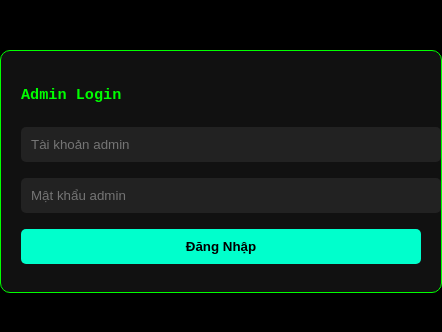
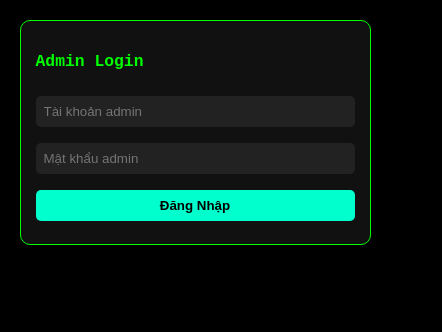
Before and after one commit to Hanniee12/toolMD5, a plain HTML site: page admin.html in a window 390 px wide. Shown: the whole page, 442 px wide, since content can reach past the window. Drawn offline with Linux system fonts and the light colour scheme.

Commit message:
Update admin.html

```diff
--- a/admin.html
+++ b/admin.html
@@ -2,19 +2,94 @@
 <html lang="vi">
 <head>
 <meta charset="UTF-8">
+<meta name="viewport" content="width=device-width, initial-scale=1.0">
 <title>Admin Panel - MD5 Tool</title>
 <style>
-body { margin:0; padding:0; font-family: monospace; background:#000; color:#0f0; }
-#adminLogin, #adminPanel { width:400px; margin:50px auto; background:#111; padding:20px; border:1px solid #0f0; border-radius:10px; }
-input, select, button { width:100%; padding:10px; margin:8px 0; border:none; border-radius:5px; }
-input, select { background:#222; color:#0f0; }
-button { background:#00ffcc; color:#000; font-weight:bold; cursor:pointer; }
-table { width:100%; border-collapse: collapse; margin-top:10px; }
-th, td { border:1px solid #0f0; padding:5px; text-align:center; }
+/* Body chung */
+body {
+  margin: 0;
+  padding: 0;
+  font-family: monospace;
+  background: #000;
+  color: #0f0;
+}
+
+/* Container chung cho login và panel */
+#adminLogin, #adminPanel {
+  width: 90%;           /* co giãn theo màn hình */
+  max-width: 400px;     /* tối đa 400px */
+  margin: 50px auto;
+  background: #111;
+  padding: 20px;
+  border: 1px solid #0f0;
+  border-radius: 10px;
+  box-sizing: border-box;
+}
+
+/* Input, select, button */
+input, select, button {
+  width: 100%;
+  padding: 10px;
+  margin: 8px 0;
+  border: none;
+  border-radius: 5px;
+  box-sizing: border-box;
+}
+
+input, select {
+  background: #222;
+  color: #0f0;
+}
+
+button {
+  background: #00ffcc;
+  color: #000;
+  font-weight: bold;
+  cursor: pointer;
+}
+
+/* Bảng danh sách tài khoản */
+.table-wrapper {
+  overflow-x: auto; /* cho scroll ngang trên điện thoại */
+}
+
+table {
+  width: 100%;
+  border-collapse: collapse;
+  margin-top: 10px;
+  font-size: 14px;
+}
+
+th, td {
+  border: 1px solid #0f0;
+  padding: 5px;
+  text-align: center;
+}
+
+/* Responsive cho điện thoại nhỏ */
+@media screen and (max-width: 480px) {
+  body {
+    font-size: 14px;
+  }
+
+  #adminLogin, #adminPanel {
+    margin: 20px auto;
+    padding: 15px;
+  }
+
+  table, th, td {
+    font-size: 12px;
+  }
+
+  button, input, select {
+    padding: 8px;
+  }
+}
 </style>
 </head>
 <body>
 
+<!-- Login -->
 <div id="adminLogin">
   <h3>Admin Login</h3>
   <input id="adminUser" placeholder="Tài khoản admin">
@@ -22,8 +97,10 @@ th, td { border:1px solid #0f0; padding:5px; text-align:center; }
   <button onclick="adminLoginNow()">Đăng Nhập</button>
 </div>
 
+<!-- Admin Panel -->
 <div id="adminPanel" style="display:none;">
   <h3>Admin Panel</h3>
+
   <input id="newUser" placeholder="Tên tài khoản mới">
   <input id="newPass" placeholder="Mật khẩu mới">
   <select id="expireTime">
@@ -35,22 +112,26 @@ th, td { border:1px solid #0f0; padding:5px; text-align:center; }
   <button onclick="createUser()">Tạo Tài Khoản</button>
 
   <h4>Danh sách tài khoản</h4>
+  <div class="table-wrapper">
     <table>
-    <thead><tr><th>#</th><th>Tài khoản</th><th>Mật khẩu</th><th>Hết hạn</th><th>Hành động</th></tr></thead>
+      <thead>
+        <tr>
+          <th>#</th>
+          <th>Tài khoản</th>
+          <th>Mật khẩu</th>
+          <th>Hết hạn</th>
+          <th>Hành động</th>
+        </tr>
+      </thead>
       <tbody id="userList"></tbody>
     </table>
-  <!-- Phần thêm thông báo -->
+  </div>
+
   <h4>Thông báo cho người dùng</h4>
   <input id="adminNotice" placeholder="Nhập thông báo...">
   <button onclick="saveNotice()">Lưu thông báo</button>
 </div>
 
-<script>
-// Admin cố định
-src="admin.js"
-</script>
-
-
-
+<script src="admin.js"></script>
 </body>
 </html>
```
Lines whose indentation alone changed are shown as unchanged.
